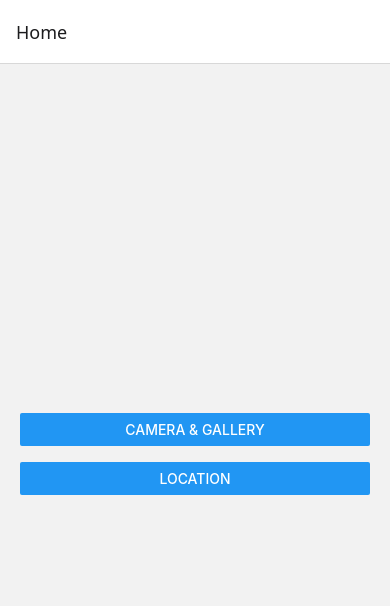
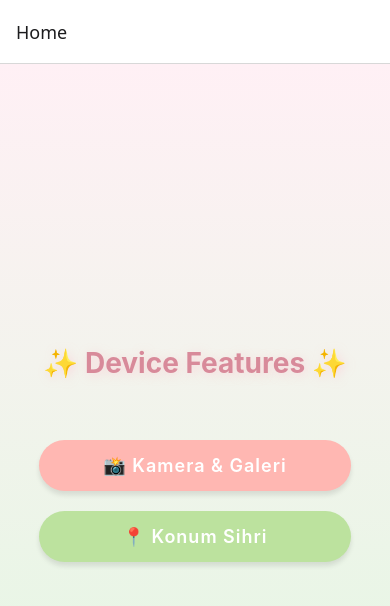
Before and after one commit to codedbybell/DeviceFeaturesApp, a React Native app: screen /Home in a window 390 px wide. Shown: the top 606 px of the page. Built offline with nearby package versions, Linux system fonts and the light colour scheme; what expo-notifications would draw is missing.

Commit message:
feat: add expo-linear-gradient for improved UI in Camera, Home, and Location screens

```diff
--- a/package.json
+++ b/package.json
@@ -15,6 +15,7 @@
     "expo-camera": "~17.0.10",
     "expo-haptics": "~15.0.8",
     "expo-image-picker": "~17.0.10",
+    "expo-linear-gradient": "~15.0.8",
     "expo-location": "~19.0.8",
     "expo-notifications": "~0.32.16",
     "expo-status-bar": "~3.0.9",
--- a/screens/CameraScreen.js
+++ b/screens/CameraScreen.js
@@ -1,6 +1,7 @@
-import { View, Button, Image, Alert, StyleSheet } from 'react-native';
+import { View, Text, Image, TouchableOpacity, Alert, StyleSheet } from 'react-native';
 import * as ImagePicker from 'expo-image-picker';
 import * as Haptics from 'expo-haptics';
+import { LinearGradient } from 'expo-linear-gradient';
 import { useState } from 'react';
 
 export default function CameraScreen() {
@@ -12,7 +13,6 @@ export default function CameraScreen() {
             Alert.alert('Permission required');
             return;
         }
-
         const result = await ImagePicker.launchImageLibraryAsync();
         if (!result.canceled) {
             setImageUri(result.assets[0].uri);
@@ -26,7 +26,6 @@ export default function CameraScreen() {
             Alert.alert('Camera permission required');
             return;
         }
-
         const result = await ImagePicker.launchCameraAsync();
         if (!result.canceled) {
             setImageUri(result.assets[0].uri);
@@ -35,26 +34,70 @@ export default function CameraScreen() {
     };
 
     return (
-        <View style={styles.container}>
-            <Button title="Pick from Gallery" onPress={pickImage} />
-            <Button title="Take Photo" onPress={takePhoto} />
-            {imageUri && <Image source={{ uri: imageUri }} style={styles.image} />}
-        </View>
+        <LinearGradient colors={['#FFF0F5', '#FDF5E6']} style={styles.container}>
+
+            <View style={styles.buttonContainer}>
+                <TouchableOpacity style={styles.softButton} onPress={pickImage}>
+                    <Text style={styles.text}>🖼️ Galeriden Seç</Text>
+                </TouchableOpacity>
+
+                <TouchableOpacity style={[styles.softButton, styles.cameraButton]} onPress={takePhoto}>
+                    <Text style={styles.text}>📷 Fotoğraf Çek</Text>
+                </TouchableOpacity>
+            </View>
+
+            {imageUri && (
+                <View style={styles.imageWrapper}>
+                    <Image source={{ uri: imageUri }} style={styles.image} />
+                </View>
+            )}
+
+        </LinearGradient>
     );
 }
 
 const styles = StyleSheet.create({
     container: {
         flex: 1,
-        gap: 16,
         padding: 20,
         justifyContent: 'center',
+        alignItems: 'center',
+    },
+    buttonContainer: {
+        flexDirection: 'row',
+        gap: 15,
+        marginBottom: 30,
+    },
+    softButton: {
+        backgroundColor: '#FFDAC1', // Pastel Şeftali
+        padding: 15,
+        borderRadius: 20,
+        flex: 1,
+        alignItems: 'center',
+        shadowColor: '#FFB7B2',
+        shadowOpacity: 0.4,
+        shadowRadius: 10,
+    },
+    cameraButton: {
+        backgroundColor: '#E2F0CB', // Pastel Limon/Yeşil
+    },
+    text: {
+        color: '#5D4037', // Yumuşak kahve tonu (siyah yerine)
+        fontWeight: 'bold',
+    },
+    imageWrapper: {
+        padding: 10,
+        backgroundColor: '#FFF',
+        borderRadius: 25,
+        shadowColor: '#000',
+        shadowOpacity: 0.1,
+        shadowRadius: 10,
+        elevation: 5,
     },
     image: {
-        width: '100%',
+        width: 300,
         height: 300,
-        marginTop: 20,
-        borderRadius: 10,
-        resizeMode: 'contain',
+        borderRadius: 20,
+        resizeMode: 'cover',
     },
 });
--- a/screens/HomeScreen.js
+++ b/screens/HomeScreen.js
@@ -1,25 +1,68 @@
-import { View, Button, StyleSheet } from 'react-native';
+import { View, Text, TouchableOpacity, StyleSheet } from 'react-native';
+import { LinearGradient } from 'expo-linear-gradient';
 
 export default function HomeScreen({ navigation }) {
     return (
-        <View style={styles.container}>
-            <Button
-                title="Camera & Gallery"
+        <LinearGradient
+            // Peri tozu renk geçişi (Soft Pembe -> Soft Yeşil)
+            colors={['#FFF0F5', '#E0F8E0']}
+            style={styles.container}
+        >
+            <Text style={styles.title}>✨ Device Features ✨</Text>
+
+            <TouchableOpacity
+                style={styles.fairyButton}
                 onPress={() => navigation.navigate('Camera')}
-            />
-            <Button
-                title="Location"
+            >
+                <Text style={styles.buttonText}>📸 Kamera & Galeri</Text>
+            </TouchableOpacity>
+
+            <TouchableOpacity
+                style={[styles.fairyButton, styles.greenButton]}
                 onPress={() => navigation.navigate('Location')}
-            />
-        </View>
+            >
+                <Text style={styles.buttonText}>📍 Konum Sihri</Text>
+            </TouchableOpacity>
+        </LinearGradient>
     );
 }
 
 const styles = StyleSheet.create({
     container: {
         flex: 1,
-        gap: 16,
+        gap: 20,
         justifyContent: 'center',
-        padding: 20,
+        alignItems: 'center',
+    },
+    title: {
+        fontSize: 28,
+        fontWeight: 'bold',
+        color: '#D88A9A', // Koyu pastel pembe
+        marginBottom: 40,
+        textShadowColor: 'rgba(255, 192, 203, 0.5)',
+        textShadowOffset: { width: 2, height: 2 },
+        textShadowRadius: 10,
+    },
+    fairyButton: {
+        backgroundColor: '#FFB7B2', // Soft Mercan/Pembe
+        paddingVertical: 15,
+        paddingHorizontal: 30,
+        borderRadius: 30,
+        width: '80%',
+        alignItems: 'center',
+        shadowColor: '#000',
+        shadowOffset: { width: 0, height: 4 },
+        shadowOpacity: 0.1,
+        shadowRadius: 5,
+        elevation: 5, // Android gölgesi
+    },
+    greenButton: {
+        backgroundColor: '#BCE29E', // Soft Yeşil
+    },
+    buttonText: {
+        color: '#FFF',
+        fontSize: 18,
+        fontWeight: '600',
+        letterSpacing: 1,
     },
 });
--- a/screens/LocationScreen.js
+++ b/screens/LocationScreen.js
@@ -1,6 +1,7 @@
-import { View, Text, Button, Alert, StyleSheet } from 'react-native';
+import { View, Text, TouchableOpacity, Alert, StyleSheet } from 'react-native';
 import * as Location from 'expo-location';
 import * as Notifications from 'expo-notifications';
+import { LinearGradient } from 'expo-linear-gradient';
 import { useState } from 'react';
 
 Notifications.setNotificationHandler({
@@ -27,38 +28,73 @@ export default function LocationScreen() {
         await Notifications.requestPermissionsAsync();
         await Notifications.scheduleNotificationAsync({
             content: {
-                title: 'Location Retrieved',
-                body: 'Your GPS location was successfully fetched.',
+                title: '✨ Başarılı! ✨',
+                body: 'Senin büyülü konumunu buldum! 🧚‍♀️',
             },
             trigger: null,
         });
     };
 
     return (
-        <View style={styles.container}>
-            <Button title="Get Current Location" onPress={getLocation} />
+        <LinearGradient colors={['#E0F8E0', '#FFF0F5']} style={styles.container}>
+
+            <TouchableOpacity style={styles.magicButton} onPress={getLocation}>
+                <Text style={styles.btnText}>🌍 Konumumu Bul</Text>
+            </TouchableOpacity>
 
             {coords && (
-                <Text style={styles.text}>
-                    Lat: {coords.latitude} {"\n"}
-                    Lng: {coords.longitude}
-                </Text>
+                <View style={styles.infoCard}>
+                    <Text style={styles.coordTitle}>📍 Koordinatlar</Text>
+                    <Text style={styles.coordText}>Enlem: {coords.latitude}</Text>
+                    <Text style={styles.coordText}>Boylam: {coords.longitude}</Text>
+                </View>
             )}
-        </View>
+
+        </LinearGradient>
     );
 }
 
 const styles = StyleSheet.create({
     container: {
         flex: 1,
-        gap: 16,
+        gap: 20,
         padding: 20,
         justifyContent: 'center',
         alignItems: 'center',
     },
-    text: {
-        marginTop: 20,
+    magicButton: {
+        backgroundColor: '#C7CEEA', // Pastel Mor/Mavi
+        paddingVertical: 18,
+        paddingHorizontal: 40,
+        borderRadius: 50,
+        shadowColor: '#C7CEEA',
+        shadowOpacity: 0.8,
+        shadowRadius: 15,
+        elevation: 8,
+    },
+    btnText: {
+        fontSize: 18,
+        color: '#FFF',
+        fontWeight: 'bold',
+    },
+    infoCard: {
+        backgroundColor: 'rgba(255, 255, 255, 0.8)', // Yarı saydam beyaz
+        padding: 25,
+        borderRadius: 30,
+        width: '90%',
+        alignItems: 'center',
+        borderWidth: 2,
+        borderColor: '#FFF',
+    },
+    coordTitle: {
+        fontSize: 20,
+        color: '#FFB7B2',
+        fontWeight: 'bold',
+        marginBottom: 10,
+    },
+    coordText: {
         fontSize: 16,
-        textAlign: 'center',
+        color: '#6D6D6D',
+        marginBottom: 5,
     },
 });
```
Also changed, not shown: 1 other file (tests, documents, lock files or other folders).
